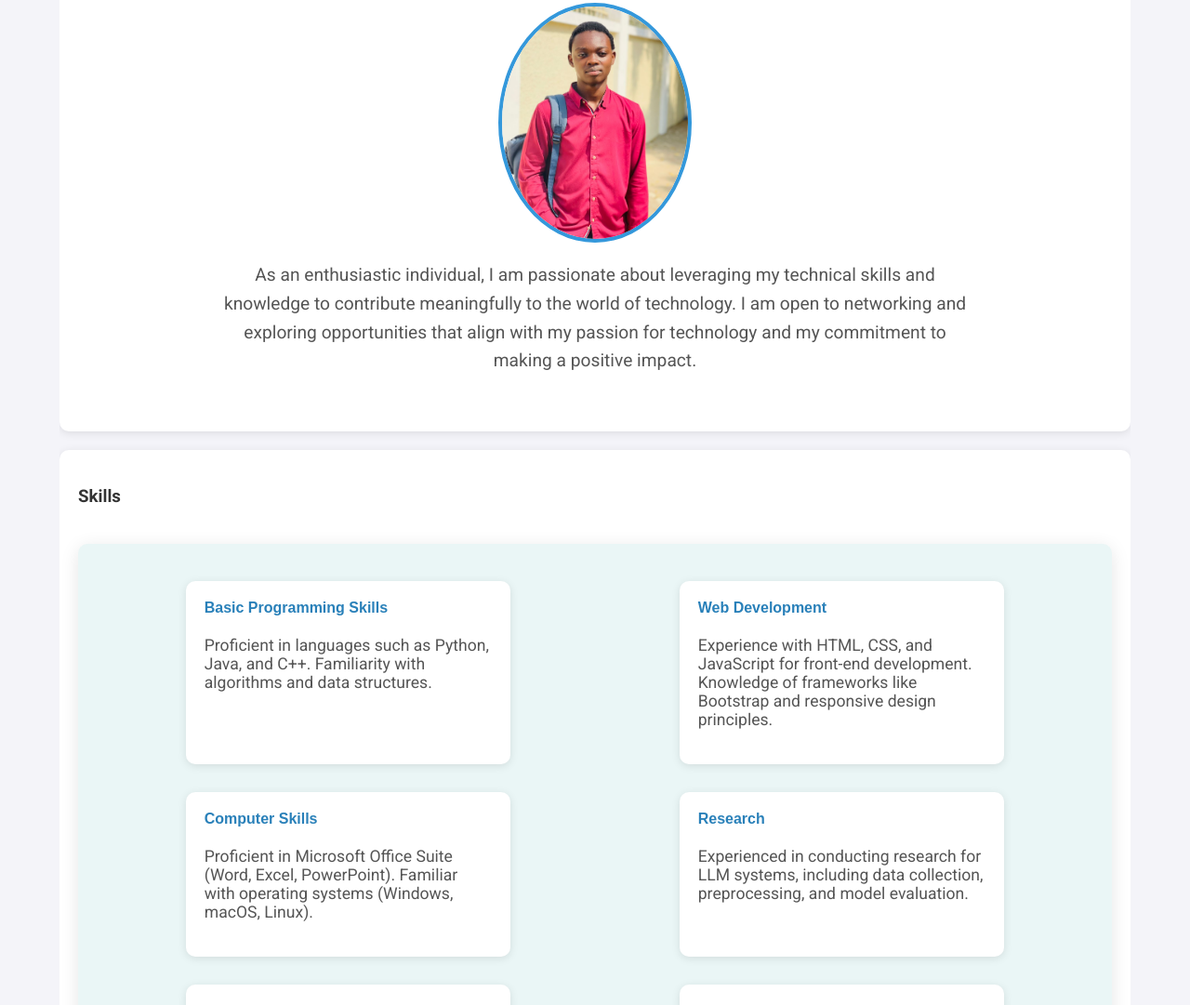
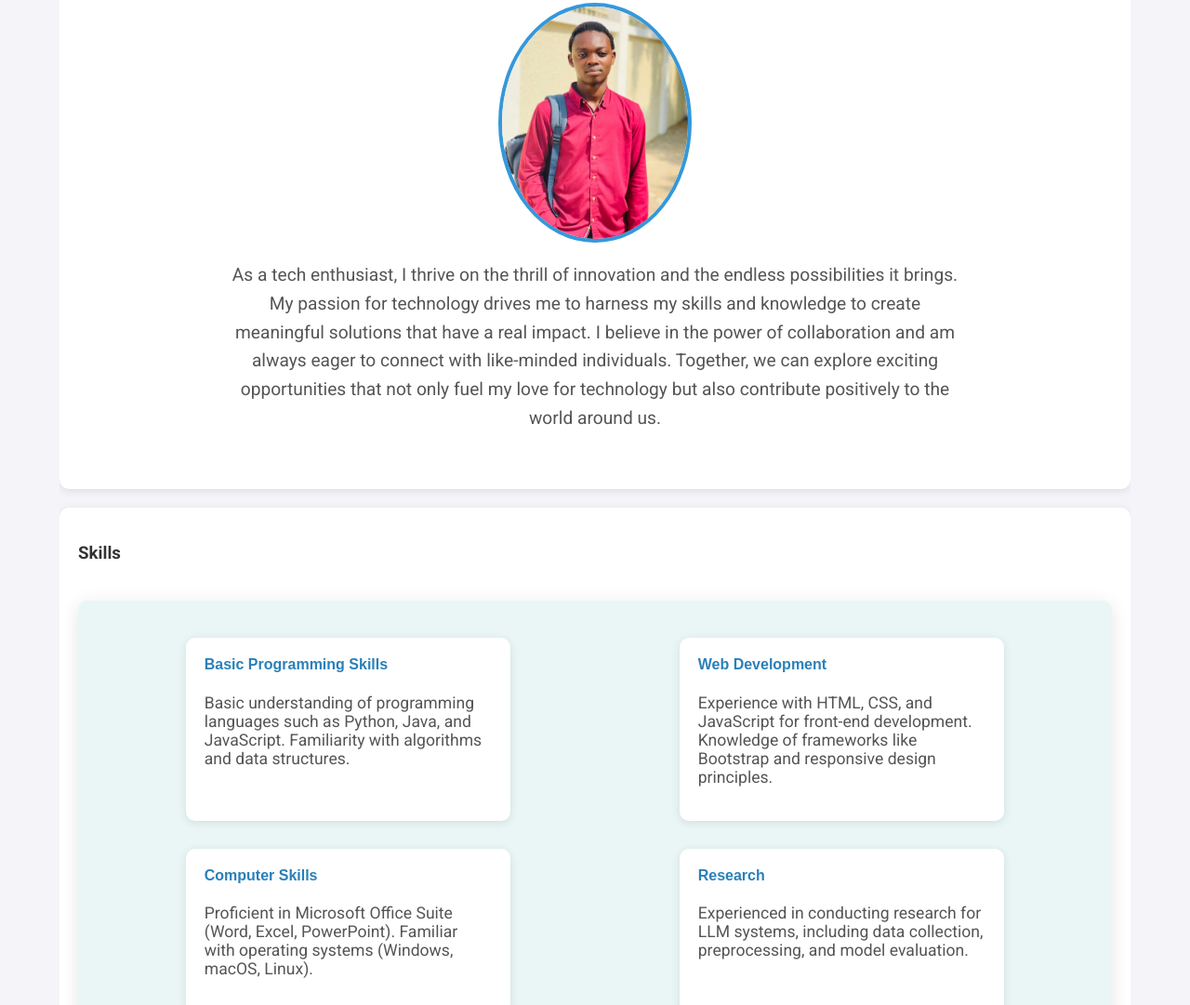
Before and after one commit to Dampson18/My-Portfolio, a plain HTML site: page index.html in a window 1280 px wide. Shown: the part 1960-3041 px from the top of the page at 93% size. Drawn offline with Linux system fonts and the light colour scheme.

Commit message:
Update index.html

```diff
--- a/index.html
+++ b/index.html
@@ -416,10 +416,10 @@
     <h2>About Me</h2>
     <div class="profile-container">
         <img id="profile-picture" src="KelvinDampson.jpg" alt="Kelvin Dampson">
-        <p class="about-me-text">As an enthusiastic individual, I am passionate about leveraging my technical skills
-            and knowledge to contribute meaningfully to the world of technology.
-            I am open to networking and exploring opportunities that align with my passion for technology and
-            my commitment to making a positive impact.</p>
+        <p class="about-me-text">As a tech enthusiast, I thrive on the thrill of innovation and the endless possibilities it brings.
+		My passion for technology drives me to harness my skills and knowledge to create meaningful solutions that have a real impact.
+		I believe in the power of collaboration and am always eager to connect with like-minded individuals.
+		Together, we can explore exciting opportunities that not only fuel my love for technology but also contribute positively to the world around us.</p>
     </div>
 </section>
 
@@ -429,7 +429,7 @@
 <div class="skills">
     <div class="skill-item">
         <h4>Basic Programming Skills</h4>
-        <p>Proficient in languages such as Python, Java, and C++. Familiarity with algorithms and data structures.</p>
+        <p>Basic understanding of programming languages such as Python, Java, and JavaScript. Familiarity with algorithms and data structures.</p>
     </div>
     <div class="skill-item">
         <h4>Web Development</h4>
```
